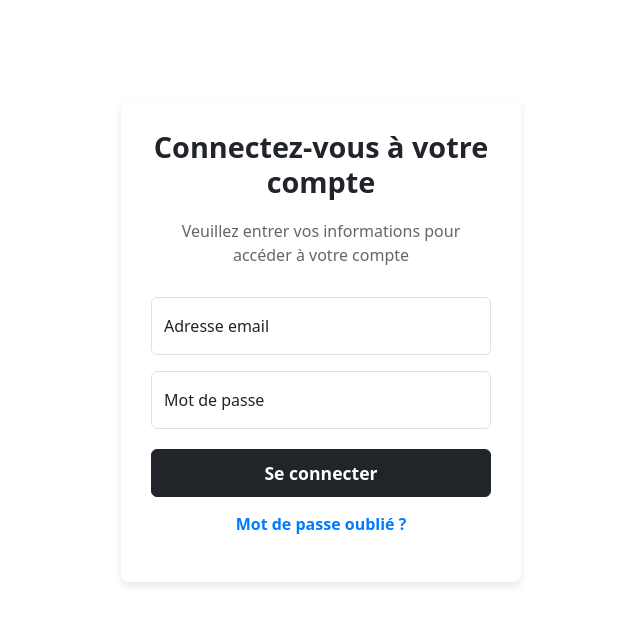
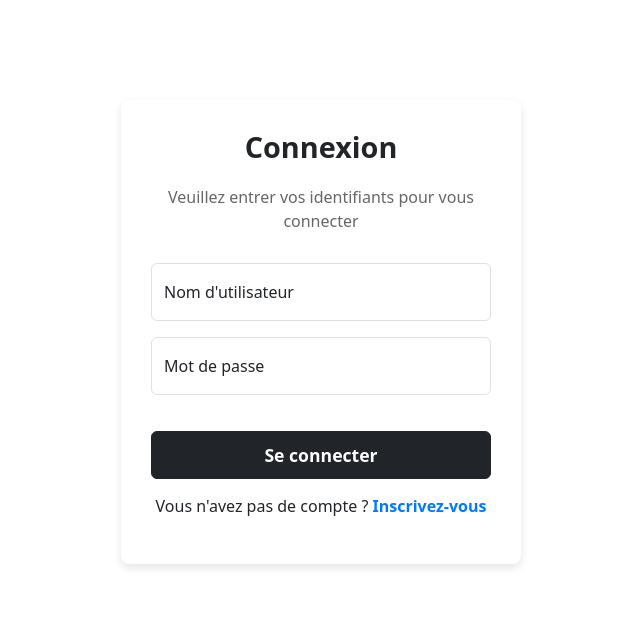
Before and after one commit to JoelKayemba/Mecazen, a React (Create React App) app: page /login in a window 1280 px wide. Shown: the top 624 px of the page, without its empty margins (319-959 px from the left). Built offline with nearby package versions, Linux system fonts and the light colour scheme.

Commit message:
connexion

```diff
--- a/src/components/Authentification/Authentification.jsx
+++ b/src/components/Authentification/Authentification.jsx
@@ -1,45 +1,89 @@
-import React from 'react';
+import React, { useState, useEffect } from 'react';
 import FloatingLabel from 'react-bootstrap/FloatingLabel';
 import Form from 'react-bootstrap/Form';
 import Button from 'react-bootstrap/Button';
-import { Container } from 'react-bootstrap';
+import { Container, Alert } from 'react-bootstrap';
+import { useDispatch, useSelector } from 'react-redux';
+import { loginUser } from '../../redux/Actions/AuthentificationAction';
+import { useNavigate } from 'react-router-dom';
 
-function Authentification() {
+function Connexion() {
+  const [formData, setFormData] = useState({
+    username: '',
+    password: '',
+  });
+
+  const { loading, error, user } = useSelector((state) => state.auth);  // État de connexion
+  const dispatch = useDispatch();
+  const navigate = useNavigate();
+
+  useEffect(() => {
+    if (user) {
+      // Si la connexion est réussie, redirection vers le tableau de bord
+      navigate('/');
+    }
+  }, [user, navigate]);
+
+  const handleChange = (e) => {
+    setFormData({
+      ...formData,
+      [e.target.name]: e.target.value,
+    });
+  };
+
+  const handleSubmit = (e) => {
+    e.preventDefault();
+
+    const userData = {
+      // etant donne l'utilisation de l'API dummyJson il existe des utilisateur deja predefini pour la connexion
+      username: 'emilys',
+      password: 'emilyspass',
+
+    };
+    console.log('userData:', userData);
+
+    dispatch(loginUser(userData));
+  };
+
   return (
     <Container style={styles.container}>
-      <h2 style={styles.title}>Connectez-vous à votre compte</h2>
-      <p style={styles.subtitle}>Veuillez entrer vos informations pour accéder à votre compte</p>
+      <h2 style={styles.title}>Connexion</h2>
+      <p style={styles.subtitle}>Veuillez entrer vos identifiants pour vous connecter</p>
 
-      <FloatingLabel
-        controlId="floatingInput"
-        label="Adresse email"
-        className="mb-3"
-      >
+      {/* Message d'erreur */}
+      {error && <Alert variant="danger">{error}</Alert>}
+
+      <Form onSubmit={handleSubmit}>
+        <FloatingLabel controlId="floatingEmail" label="Nom d'utilisateur" className="mb-3">
           <Form.Control
-          type="email"
-          placeholder="name@example.com"
-          style={styles.input}
+            type="text"
+             placeholder="Nom d'utilisateur"
+            name="username"
+            value={formData.username}
+            onChange={handleChange}
             required
           />
         </FloatingLabel>
 
-      <FloatingLabel controlId="floatingPassword" label="Mot de passe">
+        <FloatingLabel controlId="floatingPassword" label="Mot de passe" className="mb-3">
           <Form.Control
             type="password"
             placeholder="Mot de passe"
-          style={styles.input}
+            name="password"
+            value={formData.password}
+            onChange={handleChange}
             required
           />
         </FloatingLabel>
 
-      <div style={styles.optionsContainer}>
         <Button variant="dark" type="submit" style={styles.button}>
-          Se connecter
+          {loading ? 'Chargement...' : 'Se connecter'}
         </Button>
-        <p style={styles.forgotPassword}>
-          <a href="/reset-password" style={styles.link}>Mot de passe oublié ?</a>
+      </Form>
+
+      <p style={styles.signupText}>
+        Vous n'avez pas de compte ? <a href="/inscription" style={styles.link}>Inscrivez-vous</a>
       </p>
-      </div>
     </Container>
   );
 }
@@ -66,20 +110,14 @@ const styles = {
     color: '#666',
     marginBottom: '30px',
   },
-  input: {
-    padding: '10px',
-  },
-  optionsContainer: {
-    textAlign: 'center',
-    marginTop: '20px',
-  },
   button: {
     width: '100%',
     padding: '10px',
     fontSize: '1.1rem',
     fontWeight: 'bold',
+    marginTop: '20px',
   },
-  forgotPassword: {
+  signupText: {
     marginTop: '15px',
     textAlign: 'center',
   },
@@ -87,7 +125,7 @@ const styles = {
     color: '#007bff',
     textDecoration: 'none',
     fontWeight: 'bold',
-  }
+  },
 };
 
-export default Authentification;
+export default Connexion;
--- a/src/components/Authentification/Inscription.jsx
+++ b/src/components/Authentification/Inscription.jsx
@@ -9,7 +9,7 @@ import { useNavigate } from 'react-router-dom';
 
 function Inscription() {
   const [formData, setFormData] = useState({
-    name: '',
+    username: '',
     email: '',
     password: '',
     confirmPassword: '',
@@ -23,7 +23,7 @@ function Inscription() {
 
   useEffect(() => {
     if (user) {
-      navigate('/client-dashboard');
+      navigate('/');
     }
   }, [user, navigate]);
 
@@ -38,10 +38,11 @@ function Inscription() {
     e.preventDefault();
     if (formData.password !== formData.confirmPassword) {
       setConfirmPassword(true);
+      return
     }
 
     const userData={
-      firstName: formData.name,
+      username: formData.username,
       email: formData.email,
       password: formData.password
     };
@@ -63,12 +64,12 @@ function Inscription() {
 
 
       <Form onSubmit={handleSubmit}>
-        <FloatingLabel controlId="floatingName" label="Nom complet" className="mb-3">
+        <FloatingLabel controlId="floatingName" label="Nom d'utilisateur" className="mb-3">
           <Form.Control
             type="text"
-            placeholder="John Doe"
-            name="name"
-            value={formData.name}
+            placeholder="Nom d'utilisateur"
+            name="username"
+            value={formData.username}
             onChange={handleChange}
             required
           />
--- a/src/redux/Actions/AuthentificationAction.js
+++ b/src/redux/Actions/AuthentificationAction.js
@@ -0,0 +1,27 @@
+import axios from 'axios';
+import { connexionURL } from '../../services/dummyJsonApi';
+
+export const loginUser = (userData) => async (dispatch) => {
+  try {
+    dispatch({ type: 'LOGIN_REQUEST' });
+
+
+    const response = await axios.post(`${connexionURL}`, userData, {
+        headers: {
+          'Content-Type': 'application/json',
+        },
+      });
+    console.log(userData)
+    dispatch({
+      type: 'LOGIN_SUCCESS',
+      payload: response.data,
+    });
+  } catch (error) {
+    dispatch({
+      type: 'LOGIN_FAIL',
+      payload: error.response && error.response.data.message
+        ? error.response.data.message
+        : error.message,
+    });
+  }
+};
--- a/src/redux/Reducers/authReducer.js
+++ b/src/redux/Reducers/authReducer.js
@@ -1,11 +1,20 @@
-const etatInitial = {
+const initialState = {
+    loading: false,
     user: null,
-    isUser: false,
-    erreur: null
-};
+    error: null,
+  };
 
-const authReducer = ( state = etatInitial, action) => {
-    return etatInitial
-}
+  const authReducer = (state = initialState, action) => {
+    switch (action.type) {
+      case 'LOGIN_REQUEST':
+        return { ...state, loading: true, error: null };
+      case 'LOGIN_SUCCESS':
+        return { ...state, loading: false, user: action.payload };
+      case 'LOGIN_FAIL':
+        return { ...state, loading: false, error: action.payload };
+      default:
+        return state;
+    }
+  };
 
-export default authReducer;
+  export default authReducer;
```
Lines whose indentation alone changed are shown as unchanged.
